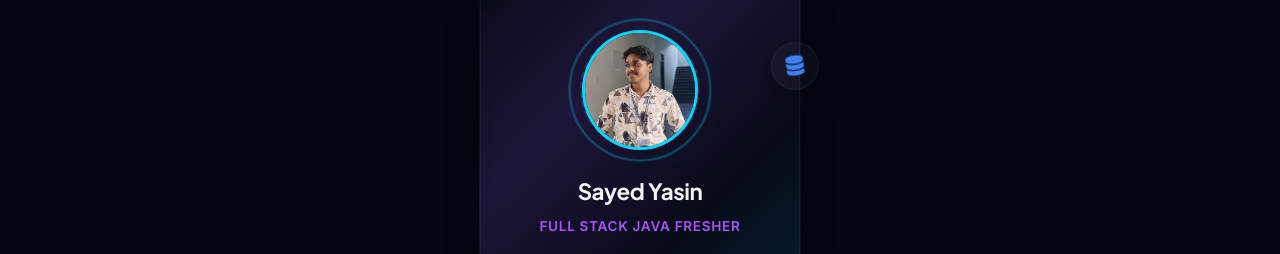
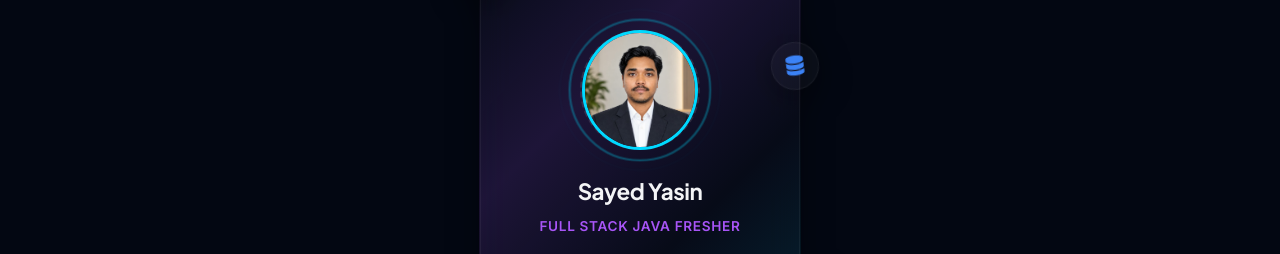
Before and after one commit to SyedYasin07/Yasin_Portfolio, a plain HTML site: page index.html in a window 1280 px wide. Shown: the part 2043-2297 px from the top of the page. Drawn offline with nearby package versions, Linux system fonts and the light colour scheme; animation ran at ten frames a second.

Commit message:
profile pic updated

```diff
--- a/index.html
+++ b/index.html
@@ -232,7 +232,7 @@
                             <div class="card-inner">
                                 <div class="profile-placeholder">
                                     <!-- <i class="fa-solid fa-user-gear profile-avatar"></i> -->
-                                    <img src="me.jpeg" alt="sy" class="profile-img">
+                                    <img src="prof pic.jpeg" alt="sy" class="profile-img">
                                     <div class="pulse-ring ring-1"></div>
                                     <div class="pulse-ring ring-2"></div>
                                 </div>
```
Also changed, not shown: prof pic.jpeg (added).
